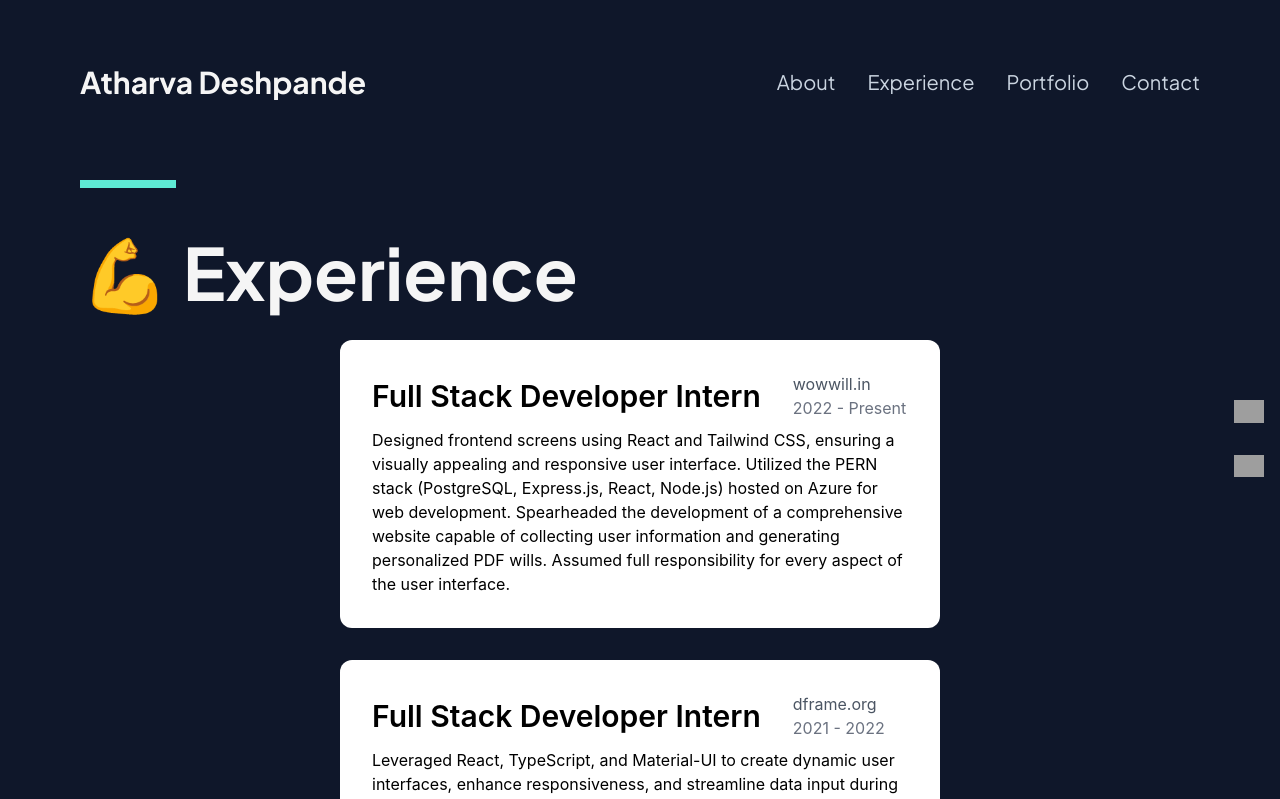
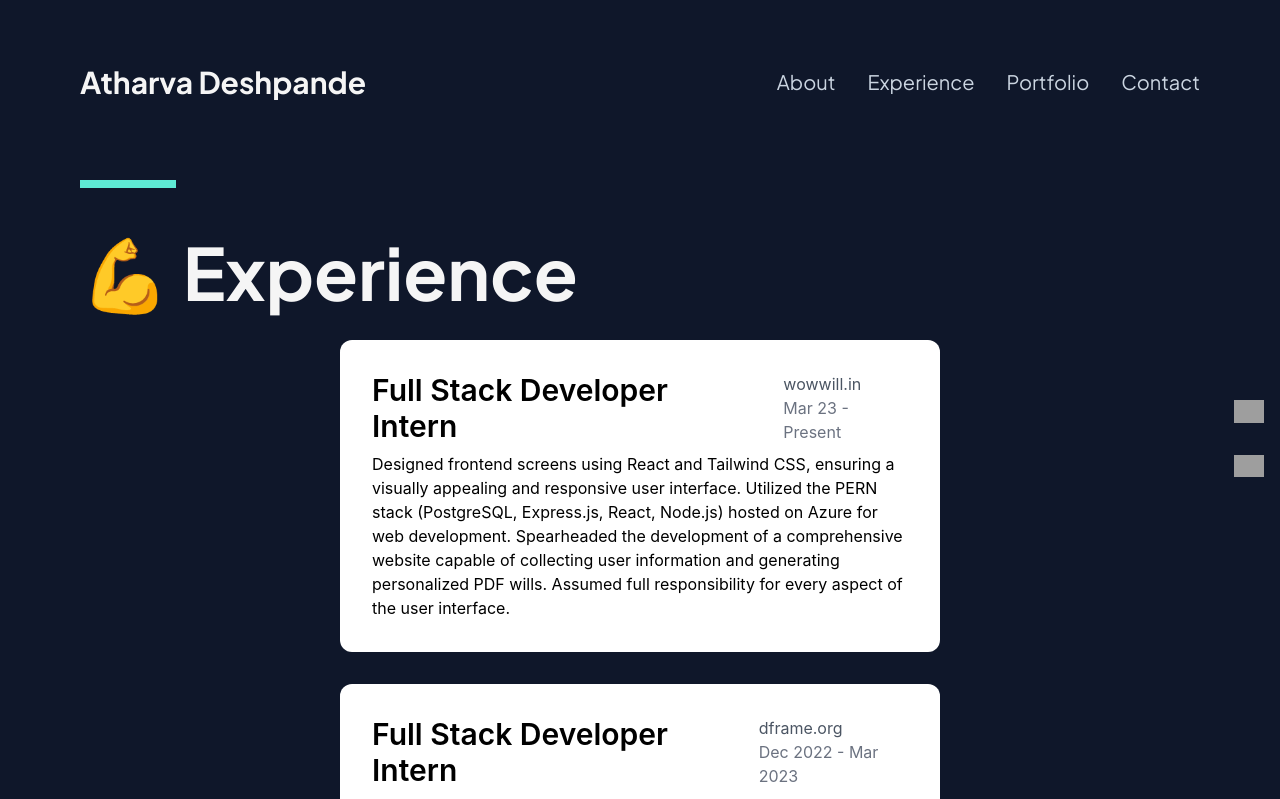
Before and after one commit to atharva3333/portfolio, a React (Vite) app: page /experience in a window 1280 px wide. Shown: the top 799 px of the page. Built offline with nearby package versions, Linux system fonts and the light colour scheme; grey boxes are pictures that could not be loaded.

Commit message:
fix dates

```diff
--- a/src/pages/Experience.jsx
+++ b/src/pages/Experience.jsx
@@ -4,13 +4,13 @@ const Experience = () => {
         {
             title: "Full Stack Developer Intern",
             company: "wowwill.in",
-            year: "2022 - Present",
+            year: "Mar 23 - Present",
             description: "Designed frontend screens using React and Tailwind CSS, ensuring a visually appealing and responsive user interface. Utilized the PERN stack (PostgreSQL, Express.js, React, Node.js) hosted on Azure for web development. Spearheaded the development of a comprehensive website capable of collecting user information and generating personalized PDF wills. Assumed full responsibility for every aspect of the user interface.",
           },
           {
             title: "Full Stack Developer Intern",
             company: "dframe.org",
-            year: "2021 - 2022",
+            year: "Dec 2022 - Mar 2023",
             description: "Leveraged React, TypeScript, and Material-UI to create dynamic user interfaces, enhance responsiveness, and streamline data input during the internship. Worked with the MERN stack (MongoDB, Express.js, React, Node.js) hosted on AWS. Developed an efficient KYC verification system for data and image management. Created an interface to connect web3 wallet Metamask using the WalletConnect library.",
           },
     ];
```
